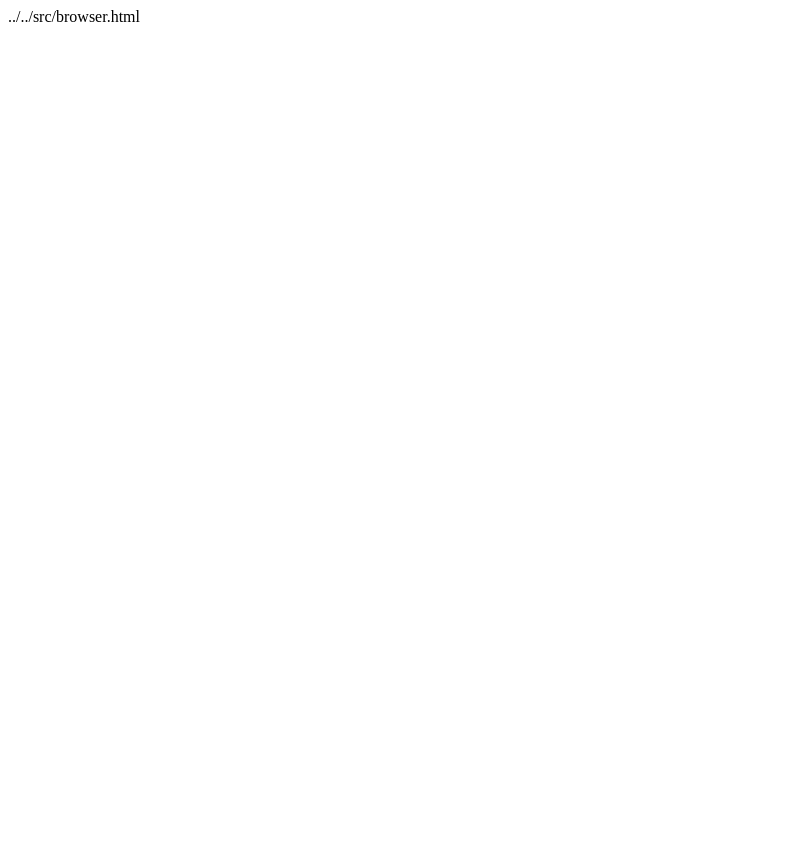
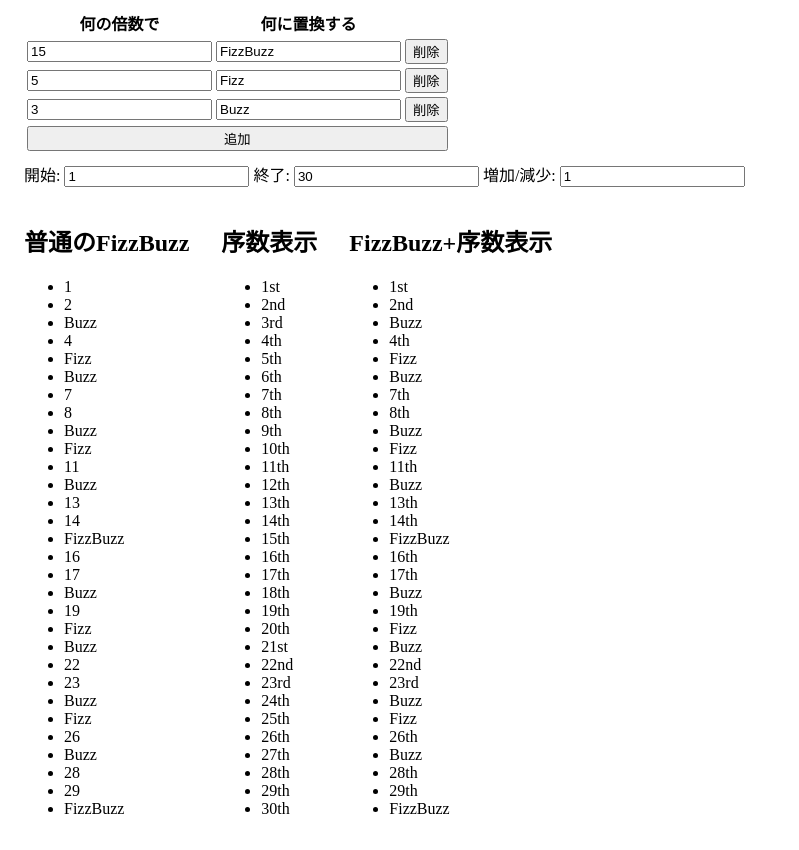
Before and after one commit to macrat/fizzbuzz.js, a website: page docs/demo/index.html in a window 1280 px wide. Shown: the whole page, without its empty margins (0-799 px from the left). Before the commit the page ends 800 px from the top, so only its background shows below. Drawn offline with nearby package versions, Linux system fonts and the light colour scheme.

Commit message:
Fixed build script

```diff
--- a/docs/demo/fizzbuzz.mjs
+++ b/docs/demo/fizzbuzz.mjs
@@ -1 +1,74 @@
-../../src/fizzbuzz.mjs
+/**
+ * 汎用的な部分の実装。数列生成の{@link range}と、値の置換をする{@link replace}など。
+ */
+
+
+/**
+ * 等差数列を生成する。
+ *
+ * @param {int} from     - 数列を開始する値。
+ * @param {int} to       - 数列を終了する値。
+ * @param {int} [step=1] - それぞれの数の間の差。
+ *
+ * @throws  {Error} - stepの値が無効な場合は例外を送出する。
+ * @returns {int[]} - 生成された数列。
+ */
+export function range(from, to, step = 1) {
+    const result = [from];
+    const num = (parseInt(to) - parseInt(from)) / parseInt(step);
+
+    if (num < 0) {
+        throw new Error('invalid step');
+    }
+
+    for (let i=1; i<=num; i++) {
+        result.push(parseInt(from) + i * parseInt(step));
+    }
+
+    return result;
+}
+
+
+/**
+ * 置換を行なうかどうかや、何に置換するかを決定する関数。
+ *
+ * @typedef {function} ReplaceRule
+ *
+ * @param {any} value - 置換するかどうかを決めたい値。
+ *
+ * @returns {[boolean, any]} - 置換を行なうかどうかのフラグと、置換後の値。
+ */
+
+
+/**
+ * 配列の各要素を確認し、条件に当て嵌まるのなら置換を行なう。
+ *
+ * @param {any[]}         items - 置換を行ないたい配列。
+ * @param {ReplaceRule[]} rules - 置換の方法を決める{@link ReplaceRule}の配列。最初に当て嵌まったルールだけが適用される。
+ *
+ * @returns {any[]} - 必要に応じて要素が置換された配列。
+ */
+export function replace(items, rules) {
+    return items.map(x => {
+        for (let f of rules) {
+            const [flag, replace] = f(x);
+            if (flag) {
+                return replace;
+            }
+        }
+        return x;
+    });
+}
+
+
+/**
+ * 特定の数値の倍数が来た場合に、別の値に置換する{@link ReplaceRule}を生成する。
+ *
+ * @param {int} num     - 何の倍数で置換を行なうか
+ * @param {any} replace - 置換後の値。
+ *
+ * @returns {ReplaceRule} - {@link replace}に渡すためのルール関数。
+ */
+export function modRule(num, replace) {
+    return x => [x%num == 0, replace];
+}
--- a/docs/demo/index.html
+++ b/docs/demo/index.html
@@ -1 +1,86 @@
-../../src/browser.html
+<!DOCTYPE html>
+
+<html>
+<head>
+    <script src="https://unpkg.com/vue@2.6.x/dist/vue.js"></script>
+
+    <style>
+button {
+    width: 100%;
+}
+article {
+    display: flex;
+}
+section {
+    margin: 8px 16px;
+}
+    </style>
+
+    <script type=module>
+import {range, replace, modRule} from './fizzbuzz.mjs';
+
+new Vue({
+    el: 'main',
+    data: {
+        from: 1,
+        to: 30,
+        step: 1,
+        rules: [[15, 'FizzBuzz'], [5, 'Fizz'], [3, 'Buzz']],
+    },
+    computed: {
+        lists() {
+            return [
+                ["普通のFizzBuzz", replace(range(this.from, this.to, this.step), this.rules.map(x => modRule(x[0], x[1])))],
+
+                ["序数表示", replace(range(this.from, this.to, this.step), [
+                    x => [x == 1 || x > 20 && x%10 == 1, `${x}st`],
+                    x => [x == 2 || x > 20 && x%10 == 2, `${x}nd`],
+                    x => [x == 3 || x > 20 && x%10 == 3, `${x}rd`],
+                    x => [true, `${x}th`],
+                ])],
+
+                ["FizzBuzz+序数表示", replace(range(this.from, this.to, this.step), [
+                    ...this.rules.map(x => modRule(x[0], x[1])),
+                    x => [x == 1 || x > 20 && x%10 == 1, `${x}st`],
+                    x => [x == 2 || x > 20 && x%10 == 2, `${x}nd`],
+                    x => [x == 3 || x > 20 && x%10 == 3, `${x}rd`],
+                    x => [true, `${x}th`],
+                ])],
+            ];
+        },
+    },
+});
+    </script>
+</head>
+
+<body>
+    <main>
+        <nav>
+            <section>
+                <table>
+                    <tr><th>何の倍数で</th><th>何に置換する</th><th></th></tr>
+                    <tr v-for="r in rules">
+                        <td><input v-model=r[0]></td>
+                        <td><input v-model=r[1]></td>
+                        <td><button @click="rules = rules.filter(x => x !== r)">削除</button></td>
+                    </tr>
+                    <tr><td colspan=3><button @click="rules.push([1, ''])">追加</button></td></tr>
+                </table>
+            </section>
+            <section>
+                <label>開始: <input type=number v-model=from></label>
+                <label>終了: <input type=number v-model=to></label>
+                <label>増加/減少: <input type=number v-model=step></label>
+            </section>
+        </nav>
+
+        <article>
+            <section v-for="[name, list] in lists">
+                <h2>{{ name }}</h2>
+                <ul>
+                    <li v-for="x in list">{{ x }}</li>
+                </ul>
+            </section>
+        </article>
+    </main>
+</body>
--- a/package.json
+++ b/package.json
@@ -5,7 +5,7 @@
   "main": "src/fizzbuzz.mjs",
   "scripts": {
     "start": "node --experimental-modules src/console.mjs",
-    "build": "esdoc",
+    "build": "esdoc && mkdir -p docs/demo && cp {src,docs/demo}/fizzbuzz.mjs && cp src/browser.html docs/demo/index.html",
     "test": "mocha-esm test/fizzbuzz.mjs"
   },
   "repository": {
```
Also changed, not shown: docs/index.html (+2 -2 lines), docs/index.json (+2 -2 lines).
